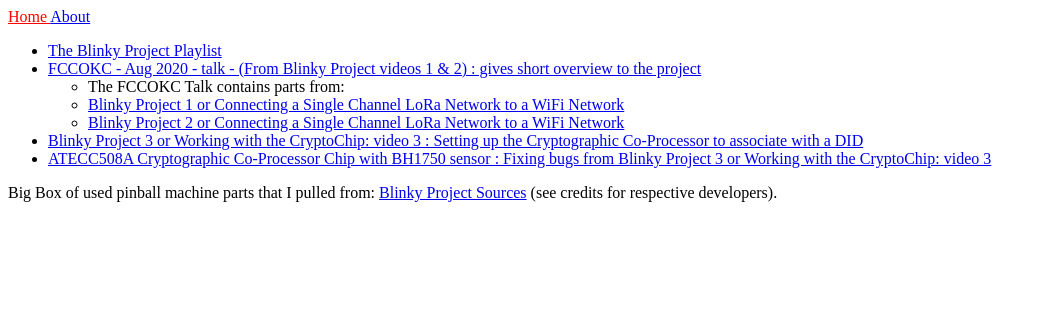
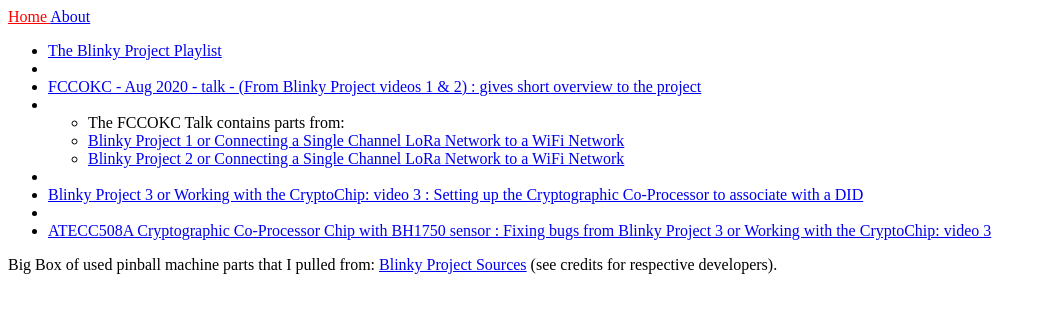
Before and after one commit to theholo-space/theholo-space.github.io, a Jekyll site: the page built from index.html, in a window 1280 px wide. Shown: the top 313 px of the page, without its empty margins (0-1047 px from the left). Built offline with Jekyll 4.4.1, drawn with Linux system fonts in a browser that asks for light colours.

Commit message:
this is an extra commit for index...testing spacing

```diff
--- a/index.html
+++ b/index.html
@@ -11,17 +11,17 @@
   <body>
     <ul>
      <li><a href="https://www.youtube.com/playlist?list=PLbVZNfQhcZ3eQpiBUY_0IaXPmPE5pZoOT">The Blinky Project Playlist</a></li>
-
+     <li></li>
      <li><a href="https://www.youtube.com/watch?v=tCnqrZda-Wc&list=PLbVZNfQhcZ3eQpiBUY_0IaXPmPE5pZoOT&index=4">FCCOKC - Aug 2020 - talk - (From Blinky Project videos 1 & 2) : gives short overview to the project</a></li>
-
+     <li></li>
      <ul>
 	     <li>The FCCOKC Talk contains parts from:</li>
 	     <li><a href="https://www.youtube.com/watch?v=bFr6qjkxKNQ&list=PLbVZNfQhcZ3eQpiBUY_0IaXPmPE5pZoOT&index=2">Blinky Project 1 or Connecting a Single Channel LoRa Network to a WiFi Network</a></li>
 	     <li><a href="https://www.youtube.com/watch?v=OhYyUIJ2CHM&list=PLbVZNfQhcZ3eQpiBUY_0IaXPmPE5pZoOT&index=3">Blinky Project 2 or Connecting a Single Channel LoRa Network to a WiFi Network</a></li>
      </ul>
-
+     <li></li>
      <li><a href="https://www.youtube.com/watch?v=GNOPb5iGiQk&list=PLbVZNfQhcZ3eQpiBUY_0IaXPmPE5pZoOT&index=1">Blinky Project 3 or Working with the CryptoChip: video 3 : Setting up the Cryptographic Co-Processor to associate with a DID</a></li>
-
+     <li></li>
      <li><a href="https://www.youtube.com/watch?v=yFi4LcselCc&list=PLbVZNfQhcZ3eQpiBUY_0IaXPmPE5pZoOT&index=5">ATECC508A Cryptographic Co-Processor Chip with BH1750 sensor : Fixing bugs from Blinky Project 3 or Working with the CryptoChip: video 3</a></li>
     </ul>
 
```
